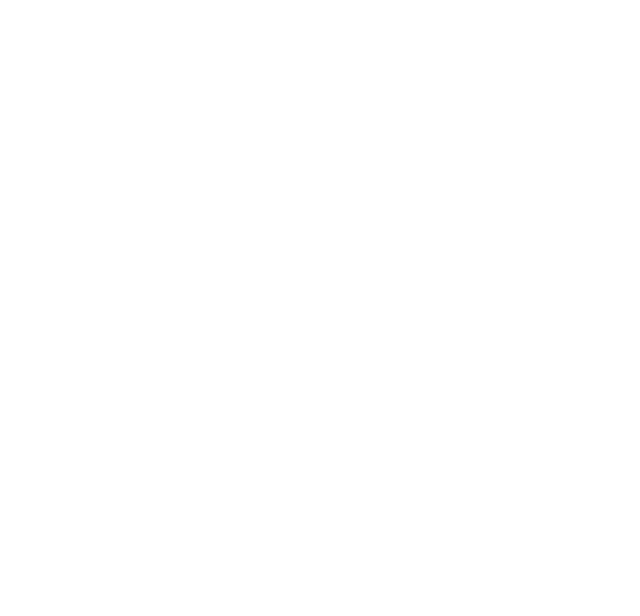
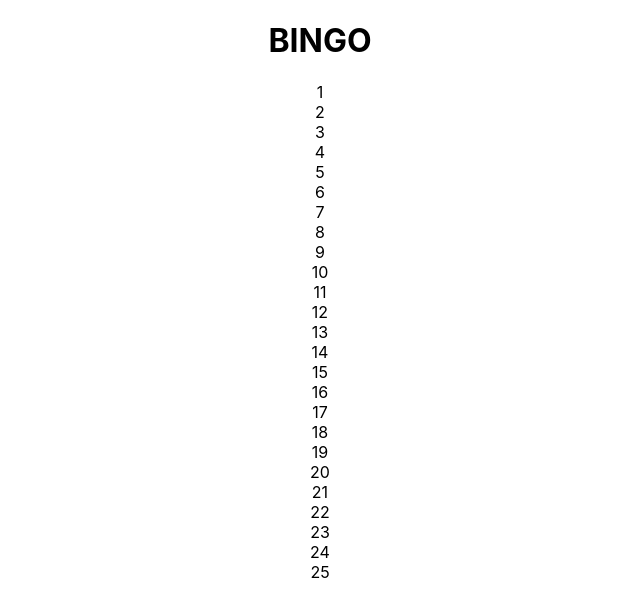
Before and after one commit to nabetama/bingo, a React (Create React App) app: page / in a window 1280 px wide. Shown: the top 616 px of the page, without its empty margins (320-960 px from the left). Built offline with nearby package versions, Linux system fonts and the light colour scheme.

Commit message:
displayed blocks

```diff
--- a/src/App.tsx
+++ b/src/App.tsx
@@ -1,11 +1,22 @@
 import React from "react";
 import logo from "./logo.svg";
 import "./App.css";
+
+import { BLOCKS } from "./data/blocks";
+import { Block } from "./Block";
 
 function App() {
   return (
     <div className="App">
       <header></header>
+      <main>
+        <h1>BINGO</h1>
+        {BLOCKS.map((labels) => {
+          return labels.map((label) => {
+            return <Block label={label} />;
+          });
+        })}
+      </main>
     </div>
   );
 }
```
